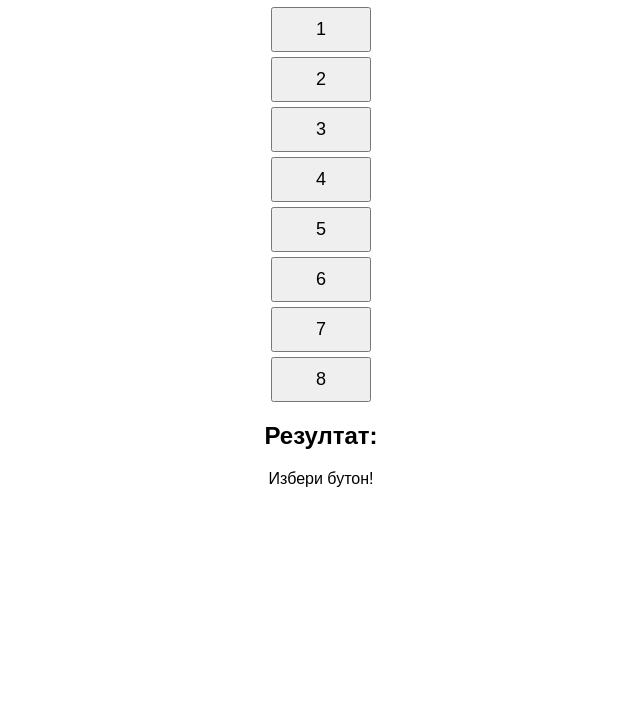
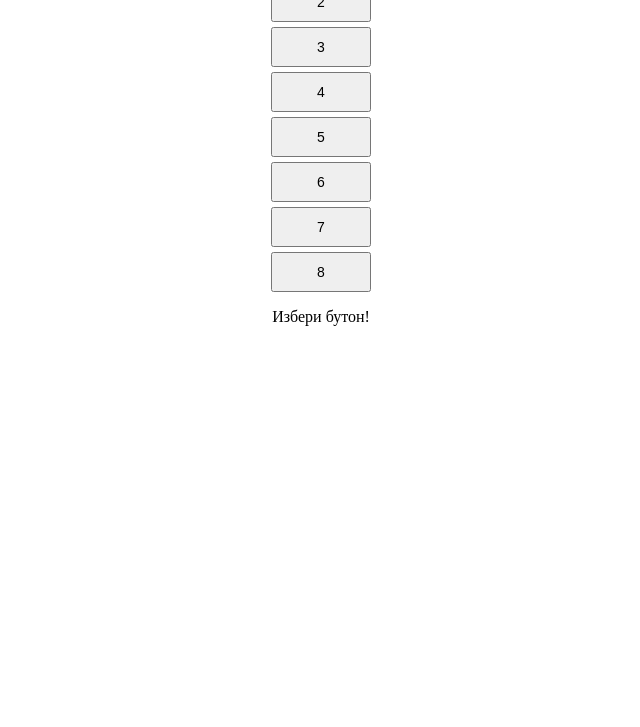
Before and after one commit to stranen/aiaims, a plain HTML site: page index.html in a window 1280 px wide. Shown: the part 73-800 px from the top of the page, without its empty margins (319-959 px from the left). Drawn offline with Linux system fonts and the light colour scheme.

Commit message:
Update index.html

```diff
--- a/index.html
+++ b/index.html
@@ -2,32 +2,30 @@
 <html lang="bg">
 <head>
     <meta charset="UTF-8">
-    <title>8 бутона</title>
+    <title>ЦЕЛИ НА ИИ</title>
     <style>
-        body {
-            font-family: Arial, sans-serif;
+        body
+		{
             text-align: center;
         }
-        .buttons {
-            margin: 20px;
+        .buttons
+		{
+            margin: 10px;
         }
         button {
-            padding: 10px 20px;
-            font-size: 18px;
+            padding: 10px 10px;
+            font-size: 14px;
             margin: 5px;
             cursor: pointer;
-            display: block; /* Бутоните ще се показват един под друг */
-            width: 100px; /* Можеш да промениш ширината на бутоните */
+            display: block;
+            width: 100px;
             margin-left: auto;
             margin-right: auto;
         }
     </style>
 </head>
 <body>
-
-    <h1>Избери бутон:</h1>
     <div class="buttons">
-        <!-- Бутоните, които водят към същата страница, но с различни параметри -->
         <button onclick="window.location.href='index.html?button=1'">1</button>
         <button onclick="window.location.href='index.html?button=2'">2</button>
         <button onclick="window.location.href='index.html?button=3'">3</button>
@@ -37,24 +35,21 @@
         <button onclick="window.location.href='index.html?button=7'">7</button>
         <button onclick="window.location.href='index.html?button=8'">8</button>
     </div>
-
-    <h2>Резултат:</h2>
     <p id="output"></p>
 
     <script>
-        // Вземи параметъра от URL
         const urlParams = new URLSearchParams(window.location.search);
         const button = urlParams.get('button');
 
-        // В зависимост от избора, показваме съответната буква
         const output = document.getElementById('output');
 
-        if (button) {
-            const letters = ['a', 'b', 'c', 'd', 'e', 'f', 'g', 'h'];
+        if (button)
+		{
+            const letters = ['aФДСФАСДФСДАФСДАФАДСФАСДФ', 'bЖЖЖЖЖ', 'cДДДДД', 'dЕЕЕЕЕ', 'eУУУУУ', 'fИИИИИ', 'gППППП', 'hКЛККЛЙКЛЛЛЛЛ'];
             if (button >= 1 && button <= 8) {
                 output.textContent = `Натиснат е бутон ${button}, съответната буква е: ${letters[button - 1]}`;
             } else {
-                output.textContent = 'Невалиден бутон!';
+                output.textContent = 'Нев!';
             }
         } else {
             output.textContent = 'Избери бутон!';
```
